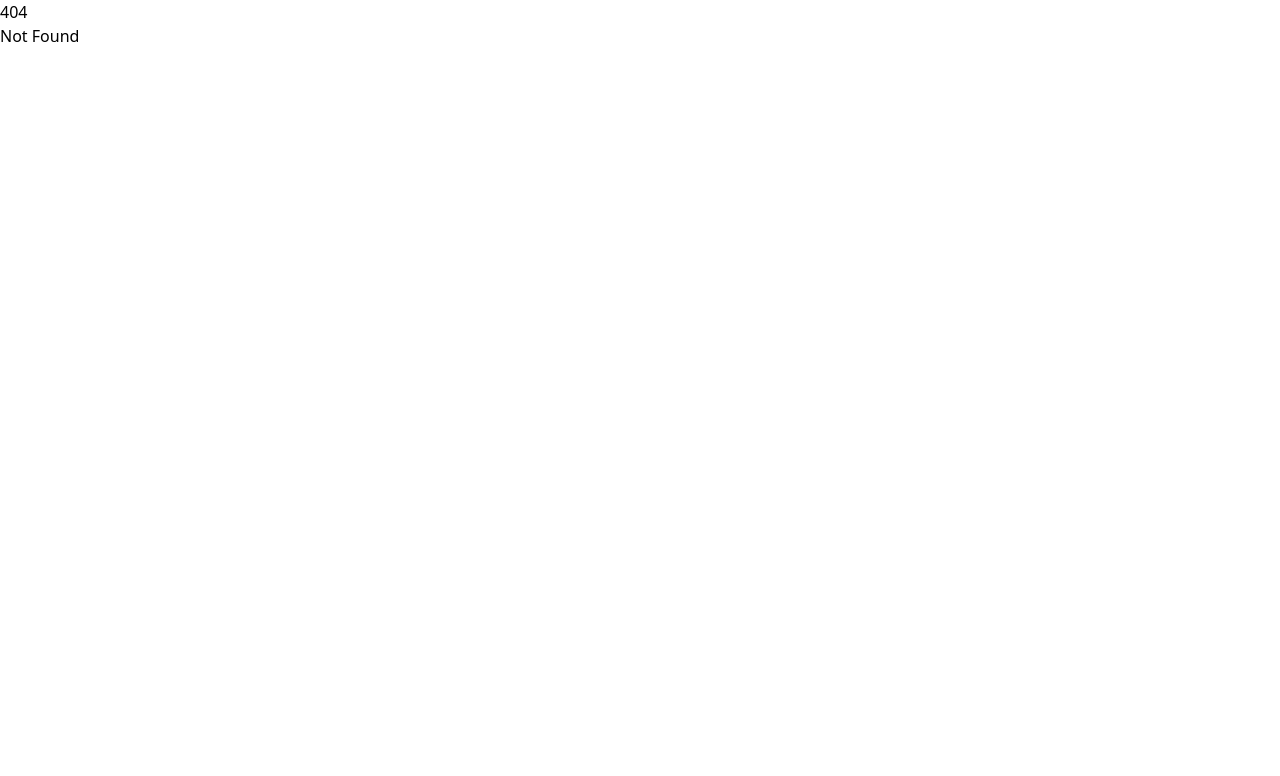
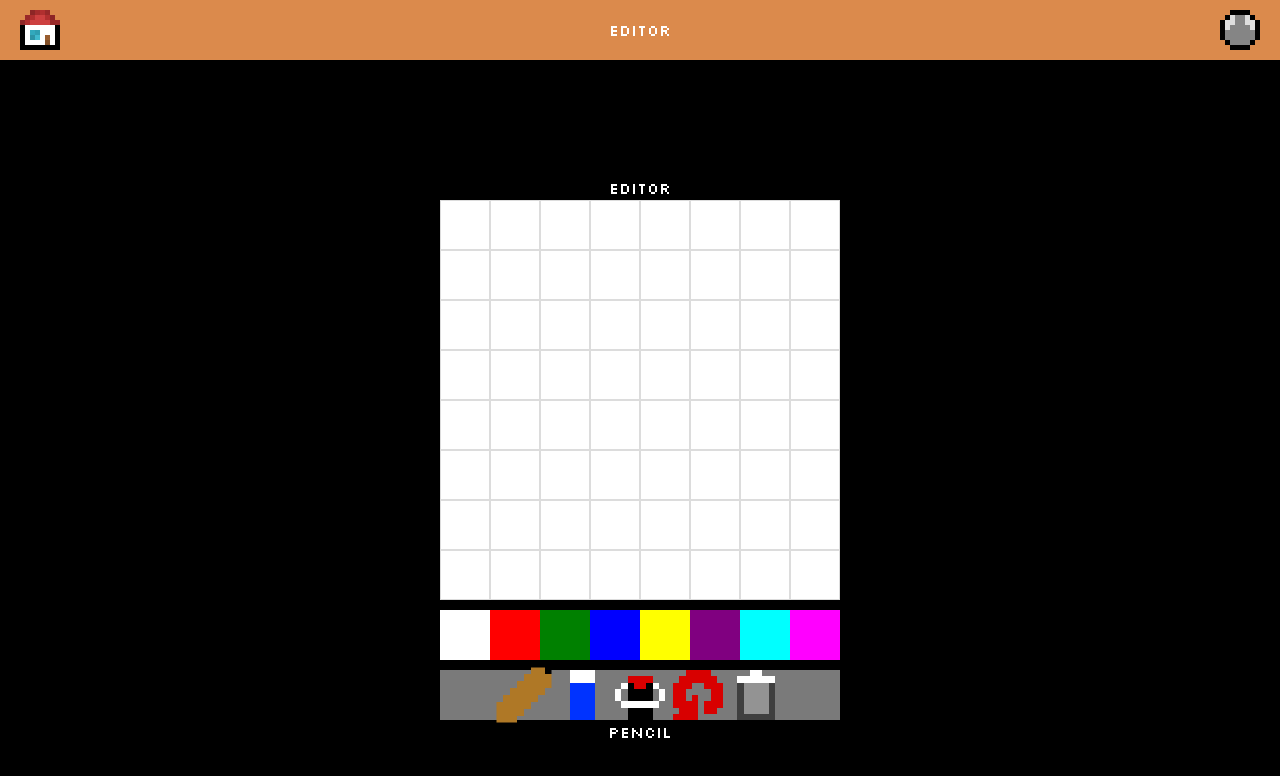
Before and after one commit to GuySandler/pixellpage, a SvelteKit app in the folder frontend/: page /editor in a window 1280 px wide. Before the commit this address had no page. Shown: the top 776 px of the page. Built offline with nearby package versions, Linux system fonts and the light colour scheme.

Commit message:
some work at school, still need to re-add backend from home computer

```diff
--- a/frontend/src/routes/+page.svelte
+++ b/frontend/src/routes/+page.svelte
@@ -3,10 +3,13 @@
 	import TopBar from './topbar.svelte';
 	import Title from "$lib/assets/title.png";
     import HypeFire from "$lib/assets/hypefire.png";
+    import NullProject from "$lib/assets/nullimg.png"
 
-	let lastProjects = $state(["_", "_", "_"]);
-    let otherProjects = $state(["_", "_", "_"]);
-    let hypedProjects = $state(["_", "_", "_"]);
+    let nullProject = {title: "missing project", image: NullProject, by: "null"}
+
+	let lastProjects = $state([nullProject, nullProject, nullProject]);
+    let otherProjects = $state([nullProject, nullProject, nullProject]);
+    let hypedProjects = $state([nullProject, nullProject, nullProject]);
 </script>
 <div id="main">
 	<TopBar />
@@ -18,7 +21,13 @@
 			<h1 class="cardheader">Jump Back In</h1>
 			<div class="cardcontent">
 				{#each lastProjects as project}
-					<div class="project">{project}</div>
+					<div class="project">
+                        <div class="innerproject">
+                            <img class="projectImg" src={project.image} alt={project.title}>
+                        </div>
+                        <h2>{project.title}</h2>
+                        <h4>{project.by}</h4>
+                    </div>
 				{/each}
 			</div>
 		</div>
@@ -26,7 +35,12 @@
             <h1 class="cardheader">Browse Other's</h1>
             <div class="cardcontent">
                 {#each otherProjects as project}
-                    <div class="project"><div style="width:100%;height:100%;border:1px solid white;"></div></div>
+                    <div class="project">
+                        <div class="innerproject">
+                            <img class="projectImg" src={project.image} alt={project.title}>
+                        </div>
+                        <h2>{project.title}</h2>
+                    </div>
                 {/each}
             </div>
 		</div>
@@ -34,7 +48,12 @@
             <h1 class="cardheader">Hyped Projects <img style="width: 20px; height: 20px;display: inline-block;" src={HypeFire} alt="hypefire" /></h1>
             <div class="cardcontent">
                 {#each hypedProjects as project}
-                    <div class="project">{project}</div>
+                    <div class="project">
+                        <div class="innerproject">
+                            <img class="projectImg" src={project.image} alt={project.title}>
+                        </div>
+                        <h2>{project.title}</h2>
+                    </div>
                 {/each}
             </div>
         </div>
@@ -123,11 +142,42 @@
 	}
 	.project {
 		display: inline-block;
-		padding: 20px;
+		padding: 10px;
+        padding-bottom: 40px;
         margin: 10px;
 		width: 15vw;
-		height: 15vw;
+		height: calc(15vw + 40px);
 		background: blue;
 		border-radius: 5px;
+        transition:cubic-bezier(1, 0, 0, 1) .25s;
+        cursor: pointer;
 	}
+    .project:hover {
+        transform: scale(1.05);
+    }
+    .innerproject {
+        width:100%;
+        height:100%;
+        border:1px solid white;
+    }
+    ::-webkit-scrollbar {
+        width: 10px;
+    }
+    ::-webkit-scrollbar-track {
+        background: #f1f1f1;
+    }
+    ::-webkit-scrollbar-thumb {
+        background: #888;
+    }
+    ::-webkit-scrollbar-thumb:hover {
+        background: #555;
+    }
+    .projectImg {
+        width: 100%;
+        height: 100%;
+        object-fit: cover;
+    }
+    h4 {
+        font-size: .6rem;
+    }
 </style>
--- /dev/null
+++ b/frontend/src/routes/editor/+page.svelte
@@ -0,0 +1,56 @@
+<script>
+    import Editor from "./editor.svelte";
+    import Topbar from "../topbar.svelte";
+</script>
+<Topbar />
+<div id="main">
+    <div id="content">
+        <h1>Editor</h1>
+        <Editor />
+    </div>
+</div>
+<style>
+    * {
+		font-family: "Silkscreen", sans-serif;
+		font-weight: 400;
+		font-style: normal;
+		color: white;
+	}
+    #main {
+        background: black;
+        position: fixed;
+        top: 0;
+        left: 0;
+        width: 100vw;
+        height: 100vh;
+        display: flex;
+        align-items: center;
+        justify-content: center;
+        overflow: hidden;
+
+    }
+    #main {
+		background: black;
+		position: fixed;
+		top: 0;
+		left: 0;
+		width: 100vw;
+		height: 100vh;
+		display: flex;
+		align-items: center;
+		justify-content: center;
+		overflow: hidden;
+	}
+    #content {
+        position: relative;
+        top: 60px;
+        /* background-color:red; */
+        width:60%;
+        text-align: center;
+        display: flex;
+        flex-direction: column;
+        align-items: center;
+        /* TODO: center horizontally only */
+        /* background: blue; */
+    }
+</style>
--- /dev/null
+++ b/frontend/src/routes/editor/editor.svelte
@@ -0,0 +1,96 @@
+<script>
+    import Pencil from "$lib/assets/pencil.png";
+	import Eraser from "$lib/assets/eraser.png";
+	import Bucket from "$lib/assets/bucket.png";
+	import Undo from "$lib/assets/undo.png";
+	import Trash from "$lib/assets/trash.png";
+
+    let gridsize = 8*8;
+    let pixels = $state(Array.from({ length: 8 * 8 }, () => "white"));
+
+    let colorList = ["white", "red", "green", "blue", "yellow", "purple", "cyan", "magenta"];
+
+    let selectedColor = $state("red");
+    let selectedTool = $state("pencil");
+
+    function selectColor(color) {
+        selectedColor = color;
+    }
+    function selectTool(tool) {
+        selectedTool = tool;
+    }
+</script>
+<div id="main">
+    <div id="editArea">
+        {#each pixels as pixel, i}
+            <button class="pixel" style="background-color: {pixel};" aria-label="pixel {i}"></button>
+        {/each}
+    </div>
+    <div class="area">
+        {#each colorList as color}
+            <button class="color" style="background-color: {color};" aria-label="{color}"></button>
+        {/each}
+    </div>
+    <div class="area">
+        <button class="tool {selectedTool === "pencil" ? "selected" : ""}" style="background-image: url({Pencil});" aria-label="Pencil" onclick={() => selectTool("pencil")}></button>
+        <button class="tool {selectedTool === "eraser" ? "selected" : ""}" style="background-image: url({Eraser});" aria-label="Eraser" onclick={() => selectTool("eraser")}></button>
+        <button class="tool {selectedTool === "bucket" ? "selected" : ""}" style="background-image: url({Bucket});" aria-label="Bucket" onclick={() => selectTool("bucket")}></button>
+        <button class="tool" style="background-image: url({Undo});" aria-label="Undo"></button>
+        <button class="tool" style="background-image: url({Trash});" aria-label="Trash"></button>
+    </div>
+    <h1>{selectedTool}</h1>
+</div>
+<style>
+    * {
+        font-family: "Silkscreen", sans-serif;
+        font-weight: 400;
+        font-style: normal;
+        color: white;
+    }
+    #editArea {
+        display: grid;
+        grid-template-columns: repeat(8, 50px);
+        grid-template-rows: repeat(8, 50px);
+        /* width: 40vw; */
+        /* height: 40vw; */
+        gap: 0;
+        width: fit-content;
+    }
+    .pixel {
+        border: 1px solid rgba(197, 197, 197, 0.6);
+        width: 50px;
+        height: 50px;
+        cursor: pointer;
+    }
+    .area {
+        margin-top: 10px;
+        width:100%;
+        height: 50px;
+        background-color: rgba(204, 204, 204, 0.6);
+    }
+    .color {
+        width: 50px;
+        height: 50px;
+        cursor: pointer;
+        transition: cubic-bezier(1, 0, 0, 1) .25s;
+    }
+    .color:hover {
+        transform: scale(1.1);
+    }
+    .tool {
+        width: 50px;
+        height: 50px;
+        cursor: pointer;
+        background-size: cover;
+        transition: cubic-bezier(1, 0, 0, 1) .25s;
+        image-rendering: pixelated;
+		image-rendering: crisp-edges;
+		object-fit: contain;
+    }
+    .tool:hover {
+        transform: scale(1.1);
+    }
+    .selected {
+        transform: scale(1.1);
+    }
+</style>
--- a/frontend/src/routes/topbar.svelte
+++ b/frontend/src/routes/topbar.svelte
@@ -7,8 +7,8 @@
 </script>
 <div id="outer">
 	<div id="main">
-		<button class="mainbutton" id="home"><img src={House} alt="home"/></button>
-		<button class="mainbutton" id="editor">Editor</button>
+		<button class="mainbutton" id="home" onclick={() => window.location.href = "/"}><img src={House} alt="home"/></button>
+		<button class="mainbutton" id="editor" onclick={() => window.location.href = "/editor"}>Editor</button>
 		<button class="mainbutton" id="account" onclick={() => isAccountMenuOpen = !isAccountMenuOpen}><img src={Account} alt="account"/></button>
 	</div>
 </div>
@@ -35,6 +35,7 @@
 		background: #db8a4c;
 		padding-left: 20px;
 		padding-right: 20px;
+        z-index: 2;
 	}
 	img {
 		width: 40px;
```
Also changed, not shown: frontend/src/lib/assets/nullimg.png (added).
